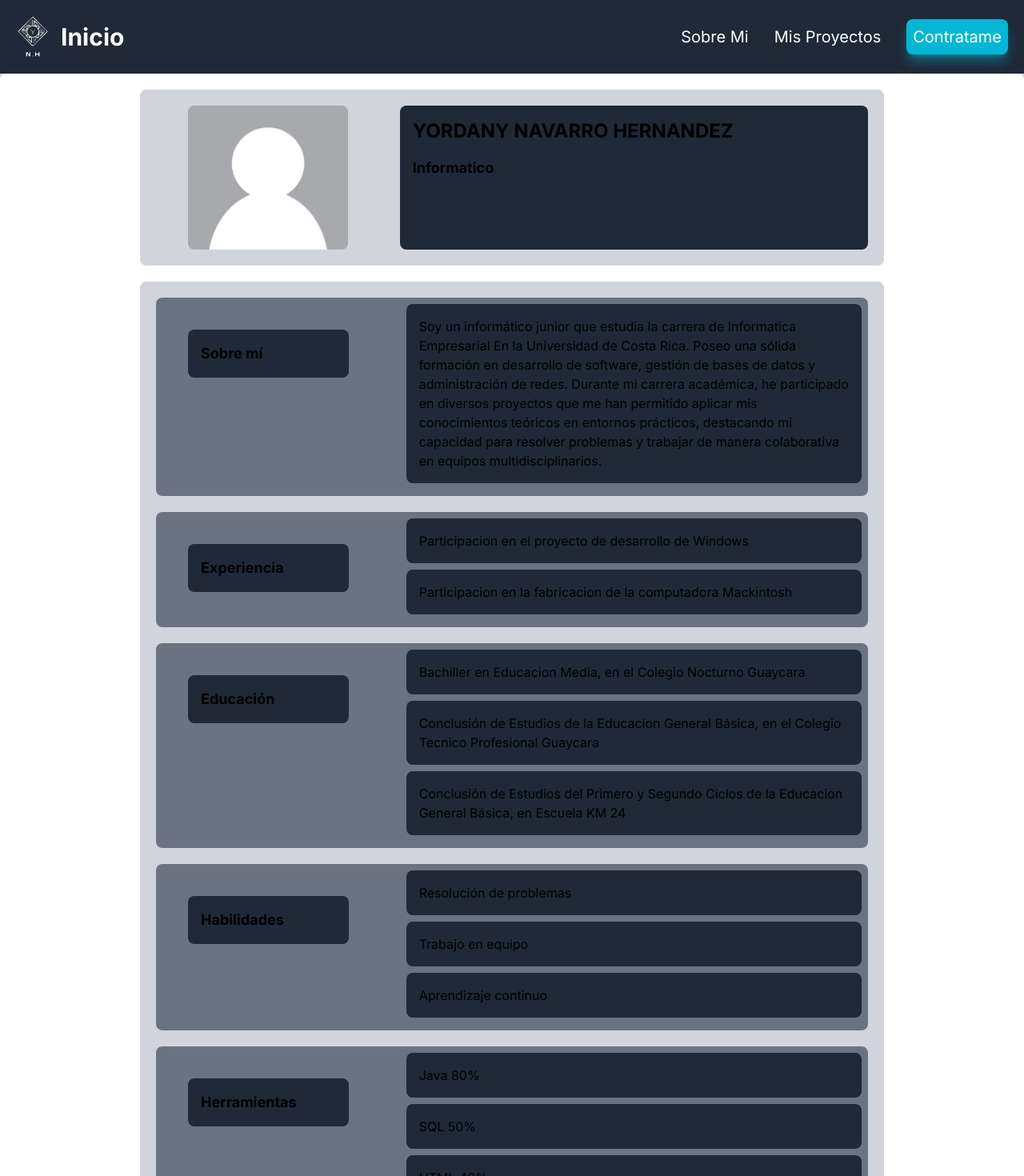
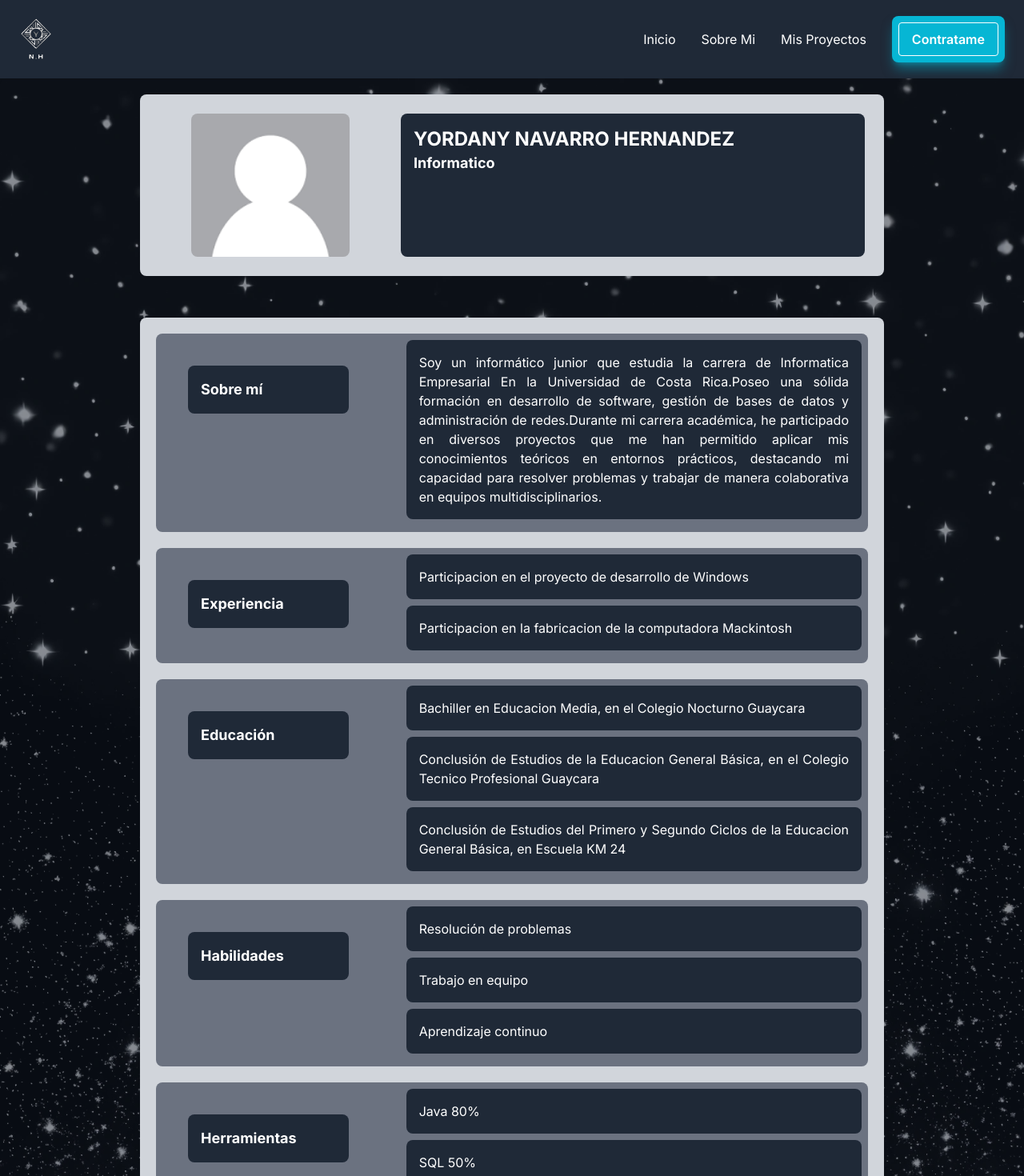
Before and after one commit to YORDANY07/portafolio-yordany, a Next.js app: page /aboutMe in a window 1280 px wide. Shown: the top 1470 px of the page at 80% size. Built offline with nearby package versions, Linux system fonts and the light colour scheme.

Commit message:
Cambios de diseño
Se hicieron cambios de diseño en el fondo, ademas se cambio el inicio y se modifico el header para que sea responsive

```diff
--- a/src/app/aboutMe/page.tsx
+++ b/src/app/aboutMe/page.tsx
@@ -1,56 +1,87 @@
 import Hero from "@/components/hero";
 import Image from 'next/image'
+
 export default function AboutMe() {
     return (
-        <div className="container mx-auto bg-white p-6 shadow-md rounded-lg flex items-center">
-            <div className="container w-full sm:w-3/4 bg-gray-300 rounded-lg">
-                <div className=" grid grid-cols-1 md:grid-cols-3 gap-6 bg-gray-300 ">
-                    <div className="ml-10 mr-10 md:col-span-1 ">
-                        <Image className="rounded-lg"
+
+        <div className="relative min-h-screen flex flex-col items-center justify-center text-white">
+        {/* Fondo con imagen*/}
+        <div className="absolute inset-0">
+          <Image
+            src="/images/background.png"
+            alt="Background"
+            layout="fill"
+            objectFit="cover"
+            quality={100}
+            className="z-0"
+          />
+          <div className="absolute inset-0 bg-gray-900 bg-opacity-50 z-10"></div>
+        </div>
+
+        {/* Contenido */}
+        <div className="relative z-20 container mx-auto p-6 shadow-md rounded-lg flex flex-col items-center space-y-8 bg-opacity-80">
+          <div className="w-full sm:w-3/4 bg-gray-300 rounded-lg p-6">
+            <div className="grid grid-cols-1 md:grid-cols-3 gap-6 bg-gray-300">
+              <div className="ml-10 mr-10 md:col-span-1">
+                <Image
+                  className="rounded-lg"
                   src="/images/usuario.png"
                   width={200}
-                            height={100}
+                  height={200}
                   alt="Picture of the author"
                 />
               </div>
-                    <div className="md:col-span-2 bg-gray-800 rounded-lg">
-                        <h5 className="p-4 text-2xl font-bold">YORDANY NAVARRO HERNANDEZ</h5>
-                        <h1 className="ml-4 text-lg font-bold">Informatico</h1>
+              <div className="md:col-span-2 bg-gray-800 rounded-lg p-4">
+                <h5 className="text-2xl font-bold">YORDANY NAVARRO HERNANDEZ</h5>
+                <h1 className="text-lg font-bold">Informatico</h1>
               </div>
             </div>
           </div>
 
           <div className="container bg-gray-300 w-full sm:w-3/4 rounded-lg">
-                <Hero title="Sobre mí"
-                    descriptions={["Soy un informático junior que estudia la carrera de "
-                        + "Informatica Empresarial En la Universidad de Costa Rica."
-                        + " Poseo una sólida formación en desarrollo de software, "
-                        + "gestión de bases de datos y administración de redes."
-                        + " Durante mi carrera académica, he participado en "
-                        + "diversos proyectos que me han permitido aplicar mis "
-                        + "conocimientos teóricos en entornos prácticos, "
-                        + "destacando mi capacidad para resolver problemas "
-                        + "y trabajar de manera colaborativa en equipos multidisciplinarios."]}>
-                </Hero>
-                <Hero title="Experiencia"
-                    descriptions={["Participacion en el proyecto de desarrollo de Windows", "Participacion en la fabricacion de la computadora Mackintosh"]}>
-                </Hero>
-
-                <Hero title="Educación"
-                    descriptions={["Bachiller en Educacion Media, en el Colegio Nocturno Guaycara",
+            <Hero
+              title="Sobre mí"
+              descriptions={[
+                "Soy un informático junior que estudia la carrera de Informatica Empresarial En la Universidad de Costa Rica."
+               + "Poseo una sólida formación en desarrollo de software, gestión de bases de datos y administración de redes."
+               + "Durante mi carrera académica, he participado en diversos proyectos que me han permitido aplicar mis conocimientos teóricos en entornos prácticos, destacando mi capacidad para resolver problemas y trabajar de manera colaborativa en equipos multidisciplinarios."
+              ]}
+            />
+            <Hero
+              title="Experiencia"
+              descriptions={[
+                "Participacion en el proyecto de desarrollo de Windows",
+                "Participacion en la fabricacion de la computadora Mackintosh"
+              ]}
+            />
+            <Hero
+              title="Educación"
+              descriptions={[
+                "Bachiller en Educacion Media, en el Colegio Nocturno Guaycara",
                 "Conclusión de Estudios de la Educacion General Básica, en el Colegio Tecnico Profesional Guaycara",
-                    "Conclusión de Estudios del Primero y Segundo Ciclos de la Educacion General Básica, en Escuela KM 24"]}>
-                </Hero>
-
-                <Hero title="Habilidades"
-                    descriptions={["Resolución de problemas", "Trabajo en equipo", "Aprendizaje continuo"]}>
-                </Hero>
-                <Hero title="Herramientas"
-                    descriptions={["Java 80%", "SQL 50%", "HTML 40%","JavaScript 20%","CSS 10%"]}>
-                </Hero>
-
+                "Conclusión de Estudios del Primero y Segundo Ciclos de la Educacion General Básica, en Escuela KM 24"
+              ]}
+            />
+            <Hero
+              title="Habilidades"
+              descriptions={[
+                "Resolución de problemas",
+                "Trabajo en equipo",
+                "Aprendizaje continuo"
+              ]}
+            />
+            <Hero
+              title="Herramientas"
+              descriptions={[
+                "Java 80%",
+                "SQL 50%",
+                "HTML 40%",
+                "JavaScript 20%",
+                "CSS 10%"
+              ]}
+            />
           </div>
-
+        </div>
       </div>
     );
 }
--- a/src/app/layout.tsx
+++ b/src/app/layout.tsx
@@ -21,6 +21,7 @@ export default function RootLayout({
 
       <body className={inter.className}>
       <Header />
+
         {children}
         <Footer />
       </body>
--- a/src/app/page.tsx
+++ b/src/app/page.tsx
@@ -2,112 +2,28 @@ import Image from "next/image";
 
 export default function Home() {
   return (
-    <main className="flex min-h-screen flex-col items-center justify-between p-24">
-      <div className="z-10 w-full max-w-5xl items-center justify-between font-mono text-sm lg:flex">
-        <p className="fixed left-0 top-0 flex w-full justify-center border-b border-gray-300 bg-gradient-to-b from-zinc-200 pb-6 pt-8 backdrop-blur-2xl dark:border-neutral-800 dark:bg-zinc-800/30 dark:from-inherit lg:static lg:w-auto  lg:rounded-xl lg:border lg:bg-gray-200 lg:p-4 lg:dark:bg-zinc-800/30">
-          Get started by editing&nbsp;
-          <code className="font-mono font-bold">src/app/page.tsx</code>
-        </p>
-        <div className="fixed bottom-0 left-0 flex h-48 w-full items-end justify-center bg-gradient-to-t from-white via-white dark:from-black dark:via-black lg:static lg:size-auto lg:bg-none">
-          <a
-            className="pointer-events-none flex place-items-center gap-2 p-8 lg:pointer-events-auto lg:p-0"
-            href="https://vercel.com?utm_source=create-next-app&utm_medium=appdir-template&utm_campaign=create-next-app"
-            target="_blank"
-            rel="noopener noreferrer"
-          >
-            By{" "}
-            <Image
-              src="/vercel.svg"
-              alt="Vercel Logo"
-              className="dark:invert"
-              width={100}
-              height={24}
-              priority
-            />
-          </a>
-        </div>
-      </div>
-
-      <div className="relative z-[-1] flex place-items-center before:absolute before:h-[300px] before:w-full before:-translate-x-1/2 before:rounded-full before:bg-gradient-radial before:from-white before:to-transparent before:blur-2xl before:content-[''] after:absolute after:-z-20 after:h-[180px] after:w-full after:translate-x-1/3 after:bg-gradient-conic after:from-sky-200 after:via-blue-200 after:blur-2xl after:content-[''] before:dark:bg-gradient-to-br before:dark:from-transparent before:dark:to-blue-700 before:dark:opacity-10 after:dark:from-sky-900 after:dark:via-[#0141ff] after:dark:opacity-40 sm:before:w-[480px] sm:after:w-[240px] before:lg:h-[360px]">
-        <Image
-          className="relative dark:drop-shadow-[0_0_0.3rem_#ffffff70] dark:invert"
-          src="/next.svg"
-          alt="Next.js Logo"
-          width={180}
-          height={37}
-          priority
-        />
-      </div>
-
-      <div className="mb-32 grid text-center lg:mb-0 lg:w-full lg:max-w-5xl lg:grid-cols-4 lg:text-left">
-        <a
-          href="https://nextjs.org/docs?utm_source=create-next-app&utm_medium=appdir-template&utm_campaign=create-next-app"
-          className="group rounded-lg border border-transparent px-5 py-4 transition-colors hover:border-gray-300 hover:bg-gray-100 hover:dark:border-neutral-700 hover:dark:bg-neutral-800/30"
-          target="_blank"
-          rel="noopener noreferrer"
-        >
-          <h2 className="mb-3 text-2xl font-semibold">
-            Docs{" "}
-            <span className="inline-block transition-transform group-hover:translate-x-1 motion-reduce:transform-none">
-              -&gt;
-            </span>
-          </h2>
-          <p className="m-0 max-w-[30ch] text-sm opacity-50">
-            Find in-depth information about Next.js features and API.
-          </p>
-        </a>
-
-        <a
-          href="https://nextjs.org/learn?utm_source=create-next-app&utm_medium=appdir-template-tw&utm_campaign=create-next-app"
-          className="group rounded-lg border border-transparent px-5 py-4 transition-colors hover:border-gray-300 hover:bg-gray-100 hover:dark:border-neutral-700 hover:dark:bg-neutral-800/30"
-          target="_blank"
-          rel="noopener noreferrer"
-        >
-          <h2 className="mb-3 text-2xl font-semibold">
-            Learn{" "}
-            <span className="inline-block transition-transform group-hover:translate-x-1 motion-reduce:transform-none">
-              -&gt;
-            </span>
-          </h2>
-          <p className="m-0 max-w-[30ch] text-sm opacity-50">
-            Learn about Next.js in an interactive course with&nbsp;quizzes!
-          </p>
-        </a>
-
-        <a
-          href="https://vercel.com/templates?framework=next.js&utm_source=create-next-app&utm_medium=appdir-template&utm_campaign=create-next-app"
-          className="group rounded-lg border border-transparent px-5 py-4 transition-colors hover:border-gray-300 hover:bg-gray-100 hover:dark:border-neutral-700 hover:dark:bg-neutral-800/30"
-          target="_blank"
-          rel="noopener noreferrer"
-        >
-          <h2 className="mb-3 text-2xl font-semibold">
-            Templates{" "}
-            <span className="inline-block transition-transform group-hover:translate-x-1 motion-reduce:transform-none">
-              -&gt;
-            </span>
-          </h2>
-          <p className="m-0 max-w-[30ch] text-sm opacity-50">
-            Explore starter templates for Next.js.
-          </p>
-        </a>
-
-        <a
-          href="https://vercel.com/new?utm_source=create-next-app&utm_medium=appdir-template&utm_campaign=create-next-app"
-          className="group rounded-lg border border-transparent px-5 py-4 transition-colors hover:border-gray-300 hover:bg-gray-100 hover:dark:border-neutral-700 hover:dark:bg-neutral-800/30"
-          target="_blank"
-          rel="noopener noreferrer"
-        >
-          <h2 className="mb-3 text-2xl font-semibold">
-            Deploy{" "}
-            <span className="inline-block transition-transform group-hover:translate-x-1 motion-reduce:transform-none">
-              -&gt;
-            </span>
-          </h2>
-          <p className="m-0 max-w-[30ch] text-balance text-sm opacity-50">
-            Instantly deploy your Next.js site to a shareable URL with Vercel.
-          </p>
-        </a>
-      </div>
-    </main>
-  );
+    <div className="relative min-h-screen flex flex-col items-center justify-center text-white">
+    <div className="absolute inset-0">
+      <Image
+        src="/images/background.png"
+        alt="Background"
+        layout="fill"
+        objectFit="cover"
+        quality={100}
+      />
+      <div className="absolute inset-0 bg-gray-900 bg-opacity-50"></div>
+    </div>
+    <div className="relative z-10 max-w-4xl p-6 bg-gray-800 bg-opacity-80 rounded-lg shadow-lg">
+      <h1 className="text-4xl font-bold mb-4 text-center transition duration-500 ease-in-out transform hover:scale-110">
+        Bienvenido a Mi Portafolio
+      </h1>
+      <p className="text-lg leading-relaxed text-center mb-6">
+        Este es un espacio donde comparto mis proyectos, habilidades y experiencias. Mi objetivo es proporcionar una visión clara y concisa de mi trabajo y capacidades. Explora y descubre más sobre lo que hago y cómo puedo contribuir a tus proyectos.
+      </p>
+      <p className="text-lg leading-relaxed text-center">
+        Aquí encontrarás ejemplos de mis trabajos recientes, información sobre mis habilidades técnicas y una manera de contactarme. Estoy emocionado de compartir mi trayectoria profesional contigo.
+      </p>
+    </div>
+  </div>
+);
 }
--- a/src/app/projects/page.tsx
+++ b/src/app/projects/page.tsx
@@ -1,4 +1,5 @@
 "use client"
+import Image from 'next/image';
 import React, { useEffect, useState } from 'react';
 import Slider from 'react-slick';
 import 'slick-carousel/slick/slick.css';
@@ -42,6 +43,8 @@ const ReposPage = () => {
     speed: 500,
     slidesToShow: 3,
     slidesToScroll: 1,
+    autoplay:true,
+    autoplaySpeed:3000,
     responsive: [
       {
         breakpoint: 1024,
@@ -66,15 +69,30 @@ const ReposPage = () => {
   if (error) return <div>Error: {error}</div>;
 
   return (
-    <div className="container mx-auto p-4 bg-gray-300 items-center">
-      <div className='p-4 md:col-span-1'>
+    <div className="relative min-h-screen flex items-center justify-center">
+    {/* Fondo con imagen y overlay */}
+    <div className="absolute inset-0">
+      <Image
+        src="/images/background.png"
+        alt="Background"
+        layout="fill"
+        objectFit="cover"
+        quality={100}
+        className="z-0"
+      />
+      <div className="absolute inset-0 bg-gray-900 bg-opacity-50 z-10"></div>
+    </div>
+
+    {/* Contenido */}
+    <div className="relative z-20 container mx-auto p-4  items-center rounded-lg">
+      <div className='p-4 md:col-span-1 transition duration-300 ease-in-out transform hover:scale-110'>
         <h1 className="font-bold text-2xl bg-gray-800 p-4 rounded-lg">Repositorios de GitHub</h1>
       </div>
 
-      <Slider {...settings} className="w-3/4 m-5 h-full bg-white rounded-lg mx-10">
+      <Slider {...settings} className="w-[75%] m-5 h-full bg-gray-400 rounded-lg mx-10">
         {repos.map((repo) => (
           <div className='p-4' key={repo.id}>
-            <div className="bg-gray-800 rounded-lg shadow-md p-6 h-[180px]
+            <div className="bg-gray-800 rounded-lg shadow-md p-6 h-[200px]
               transition duration-300 ease-in-out transform hover:scale-110 ">
               <h2 className="text-xl font-semibold mb-2 text-cyan-500">
                 {repo.name}
@@ -92,6 +110,7 @@ const ReposPage = () => {
         ))}
       </Slider>
     </div>
+  </div>
   );
 };
 
--- a/src/components/footer.tsx
+++ b/src/components/footer.tsx
@@ -20,7 +20,7 @@ export default function Footer() {
             <br />
             <ul>
               <li className="flex items-center space-x-4">
-                <Link href={"tel:89454597"} className="flex items-center">
+                <Link href={"https://wa.me/50689454597"} className="flex items-center">
                   <Image
                     src="/images/phone.png"
                     width={24}
@@ -59,7 +59,7 @@ export default function Footer() {
                 </Link>
               </li>
               <li className="flex items-center space-x-4 mt-2">
-                <Link href={"https://www.facebook.com/profile.php?id=100006816256748&sk=photos_by"} className="flex items-center">
+                <Link href={"https://www.instagram.com/yordany_cr/"} className="flex items-center">
                   <Image
                     src="/images/instagram.png"
                     width={24}
--- a/src/components/header.tsx
+++ b/src/components/header.tsx
@@ -1,27 +1,51 @@
+'use client'
 import Link from "next/link";
 import Image from 'next/image'
+import { useState } from "react";
 
 export default function Header() {
+  const [isOpen, setIsOpen] = useState(false);
   return (
     <div className="bg-gray-800 text-white z-10">
-      <nav className="container mx-auto p-6">
-        <div className="flex flex-col md:flex-row md:justify-between space-y-4 md:space-y-0">
-          <div className="flex items-center space-x-4 ">
+      <nav className="container mx-auto px-4 md:px-6 py-4">
+        <div className="flex justify-between items-center">
+          <div className="flex items-center space-x-4">
             <Image
               src="/images/logo.png"
               width={40}
               height={80}
-              alt="Picture of the author"
+              alt="Logo"
             />
-            <Link href="/" className="font-bold text-3xl hover:text-gray-300">Inicio</Link>
+
           </div>
-          <div className="flex justify-end space-x-4 gap-4 text-xl items-center ">
-            <Link href="/aboutMe" className="transition duration-300 ease-in-out transform hover:scale-110 hover:underline">Sobre Mi</Link>
-            <Link href="/projects" className="transition duration-300 ease-in-out transform hover:scale-110 hover:underline">Mis Proyectos</Link>
 
-            <div className="bg-cyan-500 shadow-lg shadow-cyan-500/50 rounded-lg p-2 transition duration-300 ease-in-out transform hover:scale-110">
+          {/* Logo sobre el menú en pantallas pequeñas */}
+          <div className="md:hidden">
+
+            <button
+              onClick={() => setIsOpen(!isOpen)}
+              className="text-white focus:outline-none focus:text-white"
+            >
+              <svg className="h-8 w-8" fill="none" viewBox="0 0 24 24" stroke="currentColor">
+                {isOpen ? (
+                  <path strokeLinecap="round" strokeLinejoin="round" strokeWidth="2" d="M6 18L18 6M6 6l12 12" />
+                ) : (
+                  <path strokeLinecap="round" strokeLinejoin="round" strokeWidth="2" d="M4 6h16M4 12h16m-7 6h7" />
+                )}
+              </svg>
+            </button>
+          </div>
+
+          {/* Menú desplegable */}
+          <div className={`md:flex flex-wrap items-center ${isOpen ? 'block' : 'hidden'}`}>
+            <div className="flex flex-col md:flex-row md:justify-between md:items-center w-full md:w-auto">
+            <Link href="/" className="transition duration-300 ease-in-out transform hover:scale-110 hover:underline md:mx-4 my-2 md:my-0">Inicio</Link>
+              <Link href="/aboutMe" className="transition duration-300 ease-in-out transform hover:scale-110 hover:underline md:mx-4 my-2 md:my-0">Sobre Mi</Link>
+              <Link href="/projects" className="transition duration-300 ease-in-out transform hover:scale-110 hover:underline md:mx-4 my-2 md:my-0">Mis Proyectos</Link>
+            </div>
+            <div className="bg-cyan-500 shadow-lg shadow-cyan-500/50 rounded-lg p-2 md:ml-4">
               <a href="mailto:yordany.na04@gmail.com" className="inline-block">
-                <button className="">
+                <button className="text-white font-semibold bg-transparent border border-white py-2 px-4 rounded hover:bg-white hover:text-gray-800 transition duration-300 ease-in-out transform hover:scale-110">
                   Contratame
                 </button>
               </a>
--- a/src/components/hero.tsx
+++ b/src/components/hero.tsx
@@ -7,7 +7,7 @@ interface HeroProps {
   }
   export default function Hero(props: HeroProps) {
       return (
-        <div className="grid grid-cols-1 md:grid-cols-3 gap-6 bg-gray-500 rounded-lg ">
+        <div className="grid grid-cols-1 md:grid-cols-3 gap-6 bg-gray-500 rounded-lg text-justify">
             <div className="p-10 md:col-span-1">
                 <h2 className="font-bold text-lg bg-gray-800 p-4 rounded-lg">{props.title}</h2>
             </div>
```
Also changed, not shown: public/images/background.png (added). Lines whose indentation alone changed are shown as unchanged.
